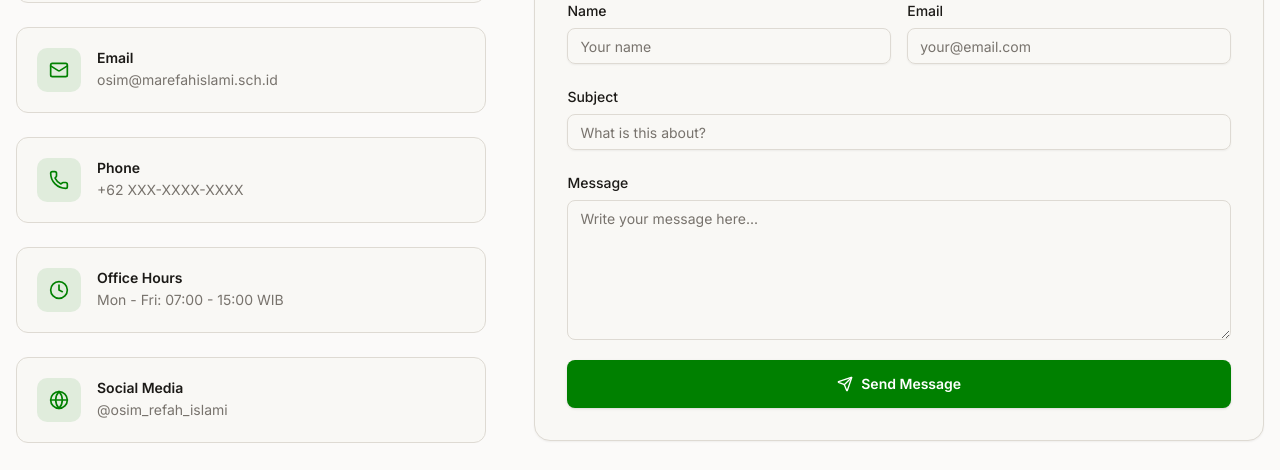
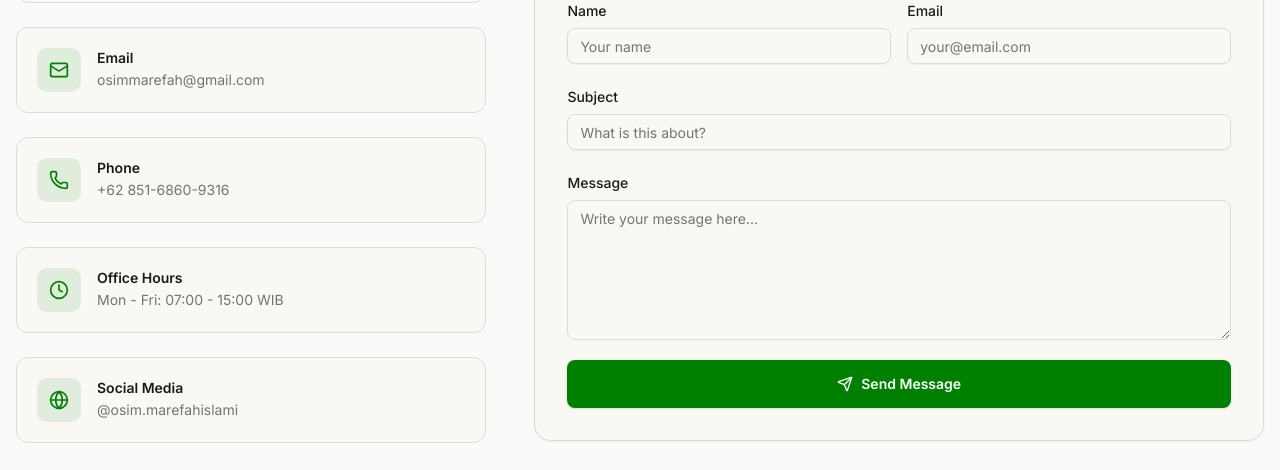
Before and after one commit to osimmarefah/WEB-OSIM-MA, a React (Vite) app: page /contact in a window 1280 px wide. Shown: the part 795-1265 px from the top of the page. Built offline with nearby package versions, Linux system fonts and the light colour scheme.

Commit message:
editing contact.jsx

```diff
--- a/src/pages/Contact.jsx
+++ b/src/pages/Contact.jsx
@@ -10,10 +10,10 @@ import { toast } from 'sonner';
 
 const contactInfo = [
   { icon: MapPin, title: 'Address', detail: 'MA Refah Islami, Indonesia' },
-  { icon: Mail, title: 'Email', detail: 'osim@marefahislami.sch.id' },
-  { icon: Phone, title: 'Phone', detail: '+62 XXX-XXXX-XXXX' },
+  { icon: Mail, title: 'Email', detail: 'osimmarefah@gmail.com' },
+  { icon: Phone, title: 'Phone', detail: '+62 851-6860-9316' },
   { icon: Clock, title: 'Office Hours', detail: 'Mon - Fri: 07:00 - 15:00 WIB' },
-  { icon: Globe, title: 'Social Media', detail: '@osim_refah_islami' },
+  { icon: Globe, title: 'Social Media', detail: '@osim.marefahislami' },
 ];
 
 export default function Contact() {
```
